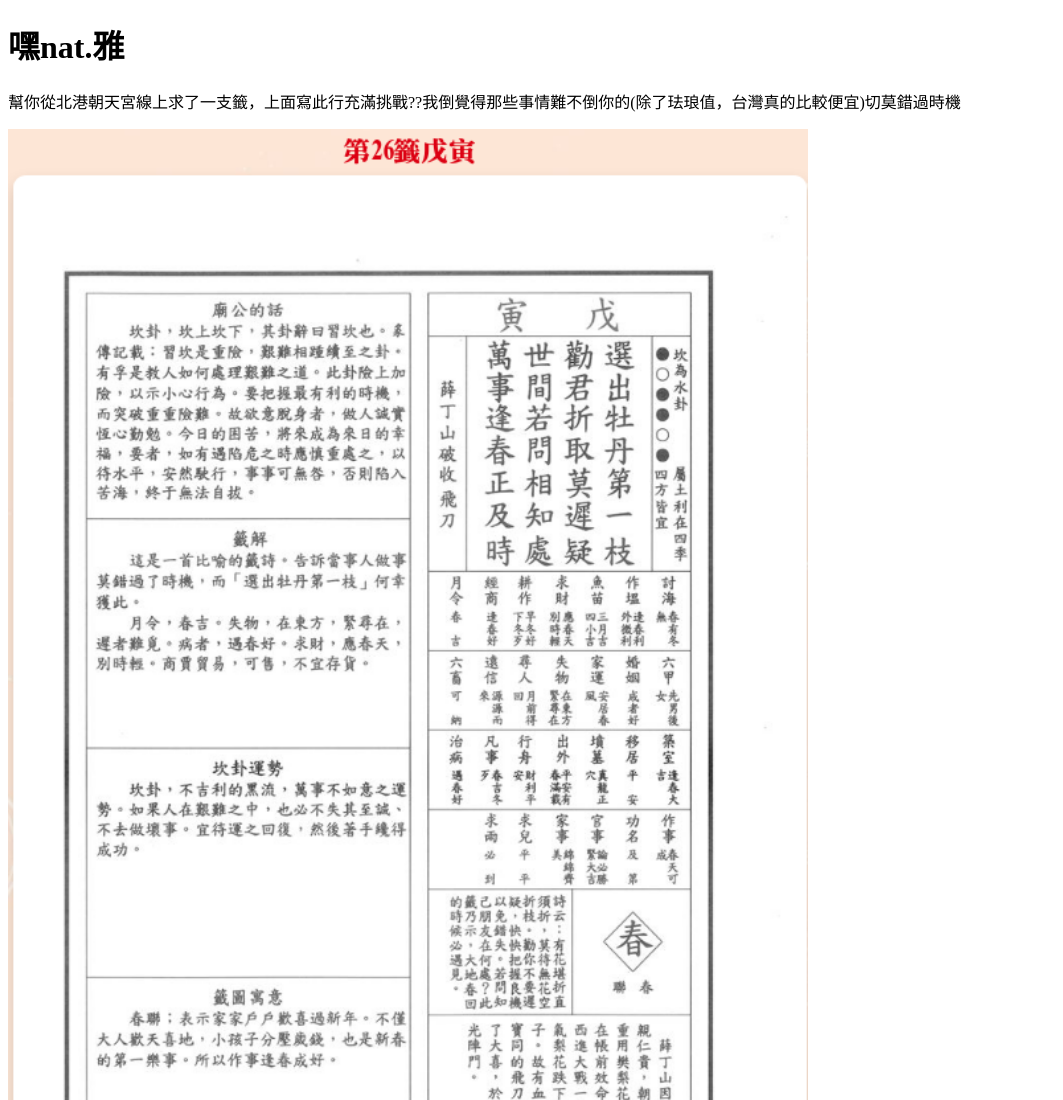
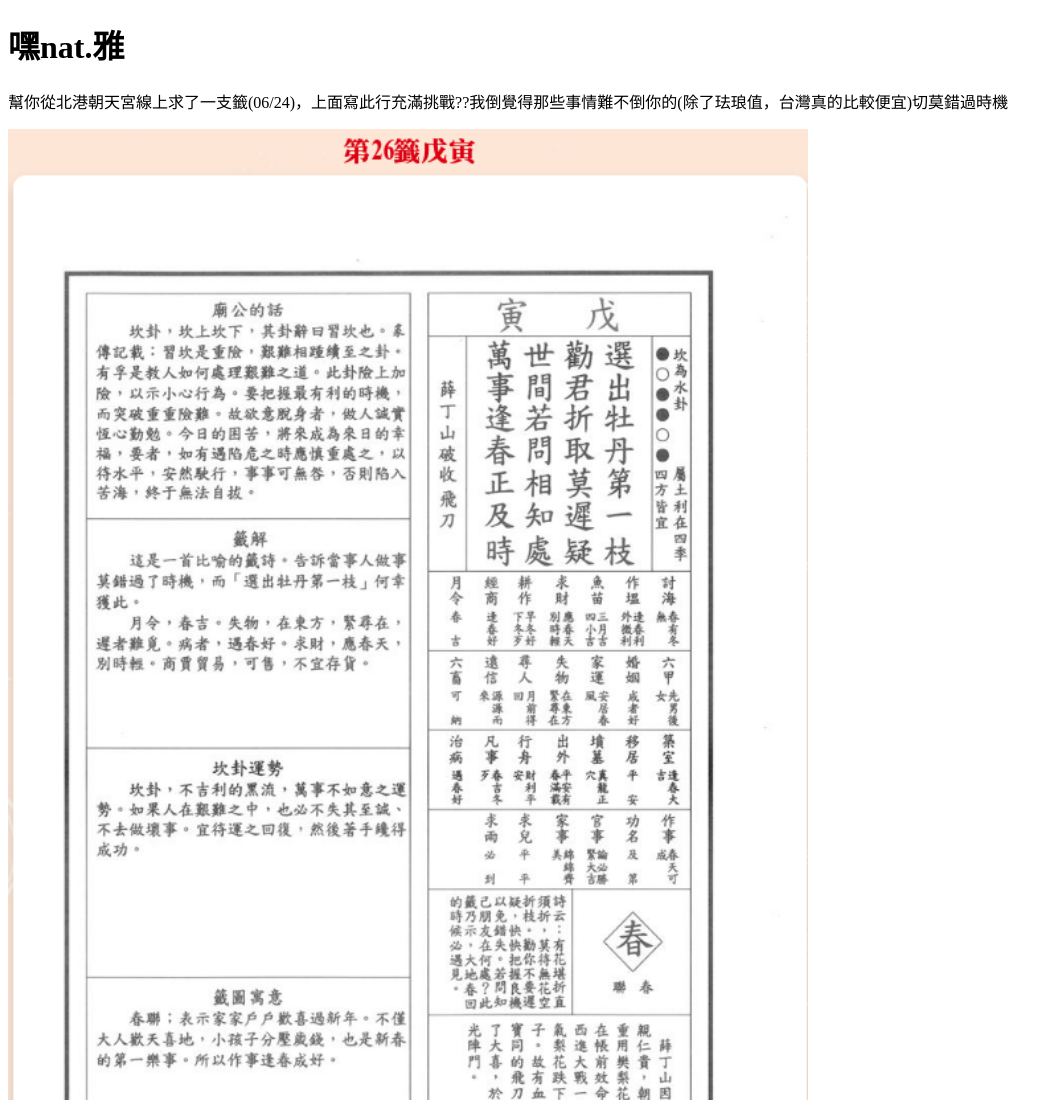
Before and after one commit to franktpmvu/shun_lee, a plain HTML site: page index.html in a window 1280 px wide. Shown: the top 1100 px of the page, without its empty margins (0-1063 px from the left). Drawn offline with Linux system fonts and the light colour scheme.

Commit message:
Update index.html

```diff
--- a/index.html
+++ b/index.html
@@ -6,7 +6,7 @@
 </head>
 <body>
   <h1>嘿nat.雅</h1>
-  <p>幫你從北港朝天宮線上求了一支籤，上面寫此行充滿挑戰??我倒覺得那些事情難不倒你的(除了珐琅值，台灣真的比較便宜)切莫錯過時機</p>
+  <p>幫你從北港朝天宮線上求了一支籤(06/24)，上面寫此行充滿挑戰??我倒覺得那些事情難不倒你的(除了珐琅值，台灣真的比較便宜)切莫錯過時機</p>
   <img src="https://raw.githubusercontent.com/franktpmvu/shun_lee/main/26.png" alt="籤詩" style="width: 80%; max-width: 800px;">
   <p>希望你有感受到祝福</p>
   <p>昱希</p>
```
